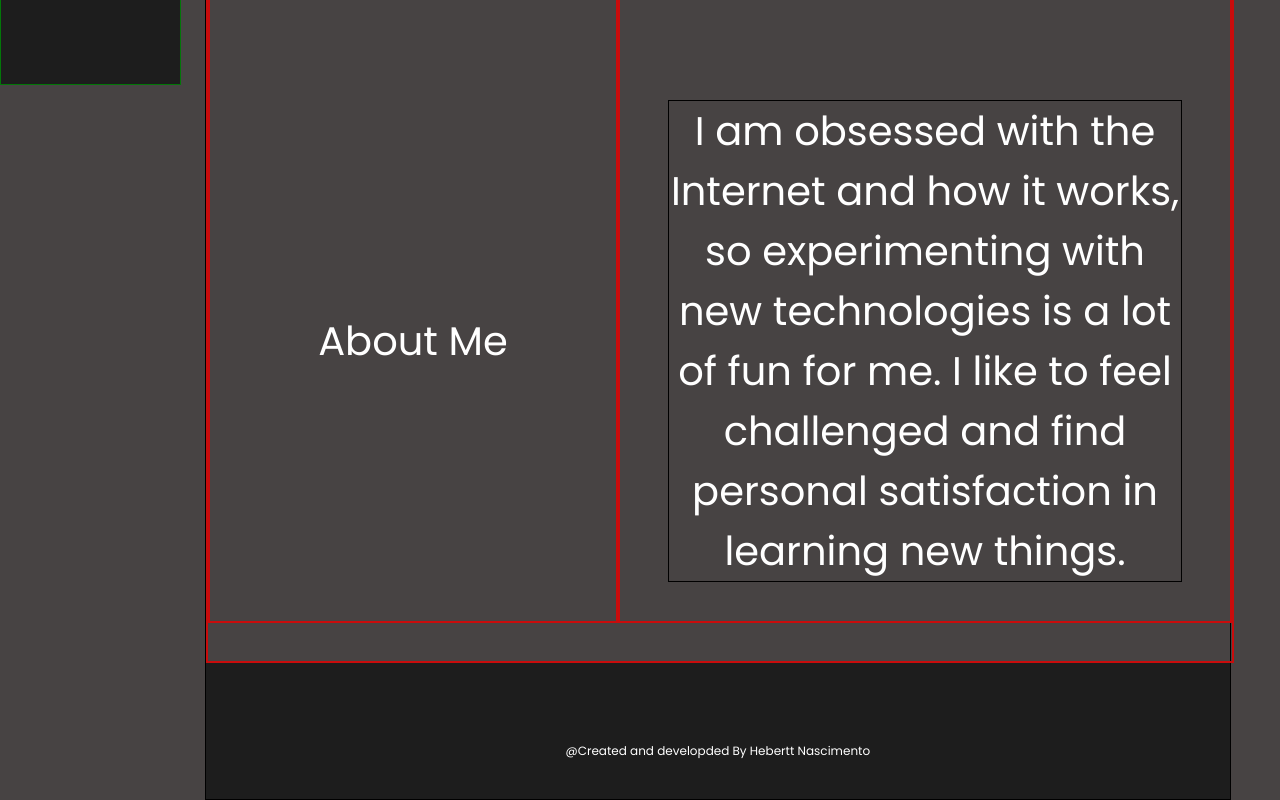
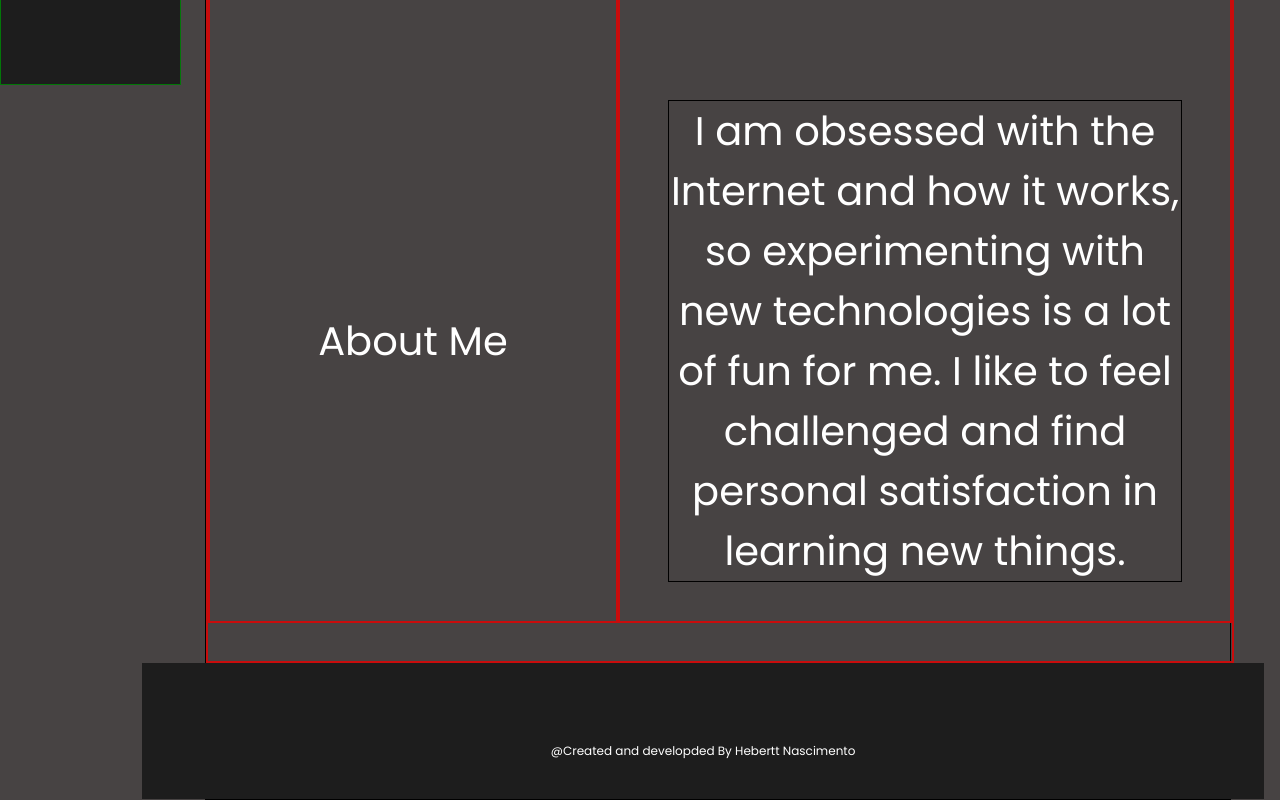
Before and after one commit to Kamui-Hebertt/Kamui-Hebertt.Portifolio, a React (Create React App) app in the folder my-app/: page / in a window 1280 px wide. Shown: the part 717-1517 px from the top of the page. Built offline with nearby package versions, Linux system fonts and the light colour scheme.

Commit message:
fix: footer

```diff
--- a/my-app/src/styles/_footer.scss
+++ b/my-app/src/styles/_footer.scss
@@ -2,11 +2,12 @@
  color: $whiteLetter;
  font-family: "Poppins";
  font-size: 12px;
+ margin-left: -5vw;
   background-color: $backG;
   display: flex;
   justify-content: center;
     align-items: center;
-  width: 80vw;
+  width: 87.7vw;
   height: 12vh;
   padding-bottom: 5vh;
 
--- a/my-app/src/styles/main.css
+++ b/my-app/src/styles/main.css
@@ -747,11 +747,12 @@ body {
   color: #fff;
   font-family: "Poppins";
   font-size: 12px;
+  margin-left: -5vw;
   background-color: #1d1d1d;
   display: flex;
   justify-content: center;
   align-items: center;
-  width: 80vw;
+  width: 87.7vw;
   height: 12vh;
   padding-bottom: 5vh;
 }/*# sourceMappingURL=main.css.map */
```
Also changed, not shown: 1 other file (tests, documents, lock files or other folders).
